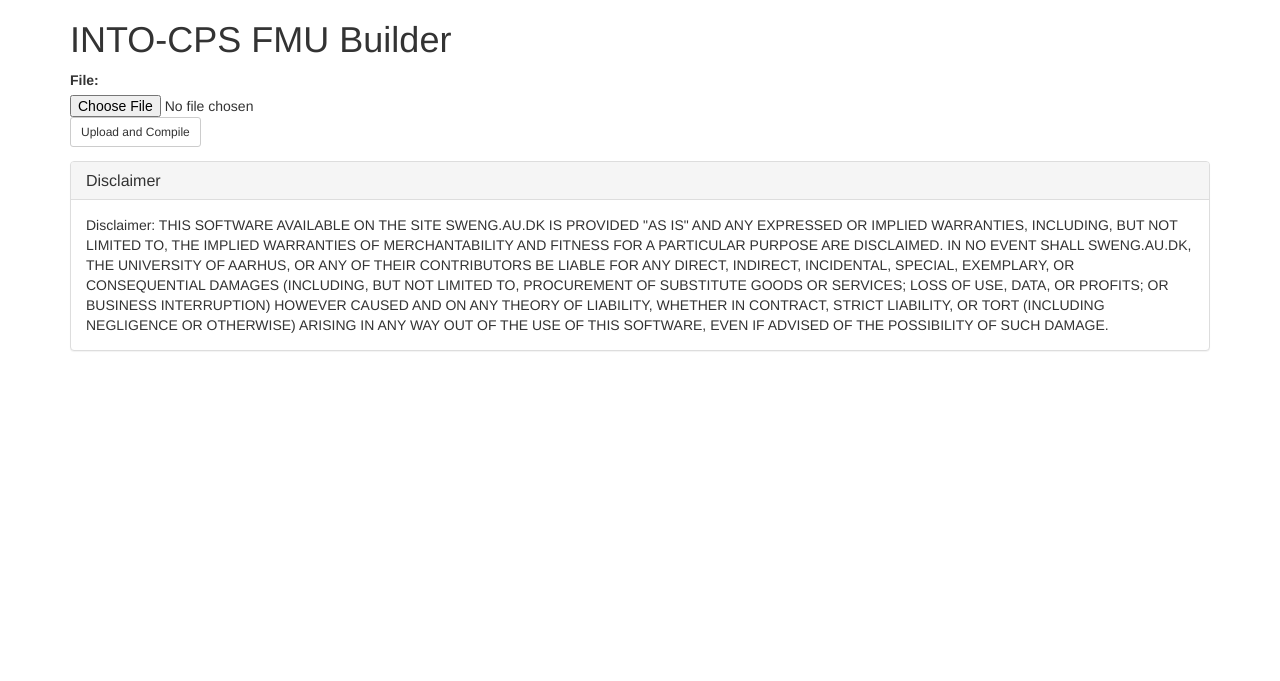
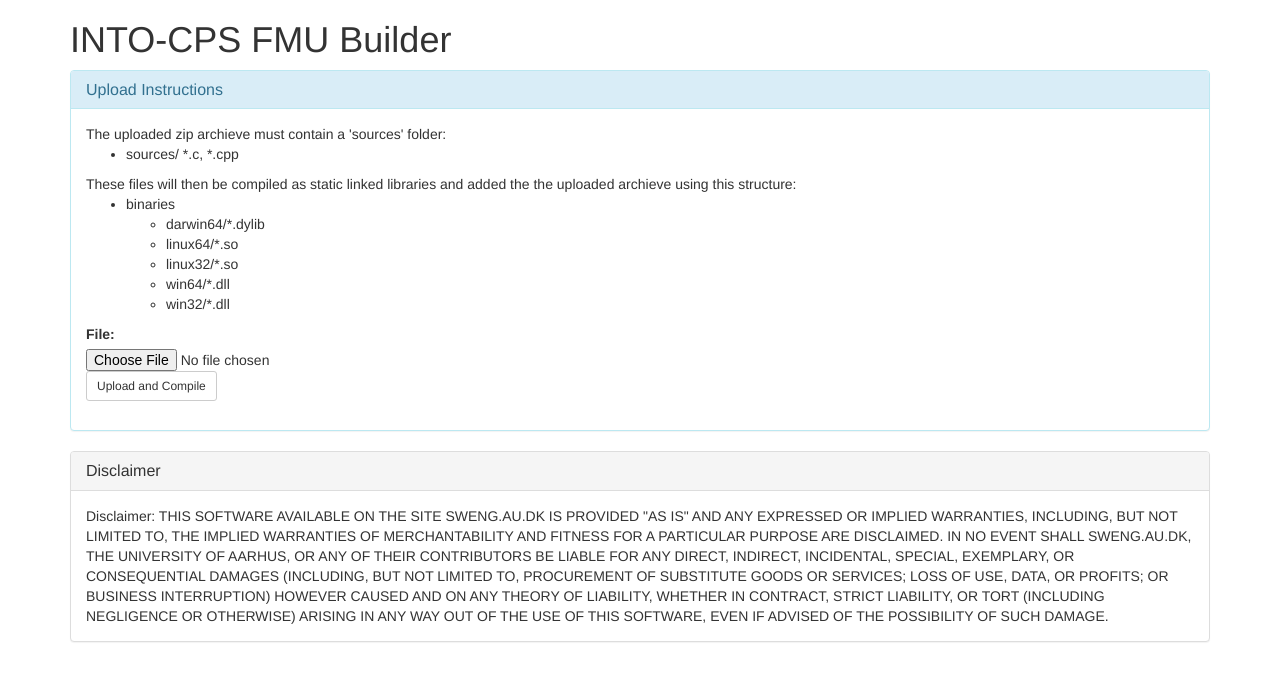
Before and after one commit to INTO-CPS-Association/fmu-builder, a Django app: page / in a window 1280 px wide. Shown: the top 681 px of the page. Run offline with Django 3.2, Linux system fonts and the light colour scheme; parts of the project's set-up code (start-up, migrations or seed data) failed here and were passed over; some libraries are stand-ins or nearby versions.

Commit message:
Update upload.html

```diff
--- a/fmu_builder/website/templates/upload.html
+++ b/fmu_builder/website/templates/upload.html
@@ -12,11 +12,41 @@
     <div class="container">
       <h1>INTO-CPS FMU Builder</h1>
 
-      <form action="" method="post" enctype="multipart/form-data">
+
+
+
+
+<div class="panel panel-info">
+  <div class="panel-heading">
+    <h3 class="panel-title">Upload Instructions</h3>
+  </div>
+  <div class="panel-body">
+
+     The uploaded zip archieve must contain a 'sources' folder:
+     <ul>
+     <li>sources/ *.c, *.cpp</li>
+     </ul>
+
+     These files will then be compiled as static linked libraries and added the the uploaded archieve using this structure:
+     <ul>
+     <li>binaries</li>
+     <ul>
+     <li>darwin64/*.dylib</li>
+      <li>linux64/*.so</li>
+       <li>linux32/*.so</li>
+        <li>win64/*.dll</li>
+         <li>win32/*.dll</li>
+     </ul>
+     </ul>
+
+     <form action="" method="post" enctype="multipart/form-data">
           {% csrf_token %}
           {{ form }}
-          <input type="submit" class="btn btn-default btn-sm" value="Upload and Compile">
+          <input type="submit" class="btn btn-default btn-sm" value="Upload and Compile"/>
       </form>
+  </div>
+</div>
+
 
 
       {% if download_url %}
```
